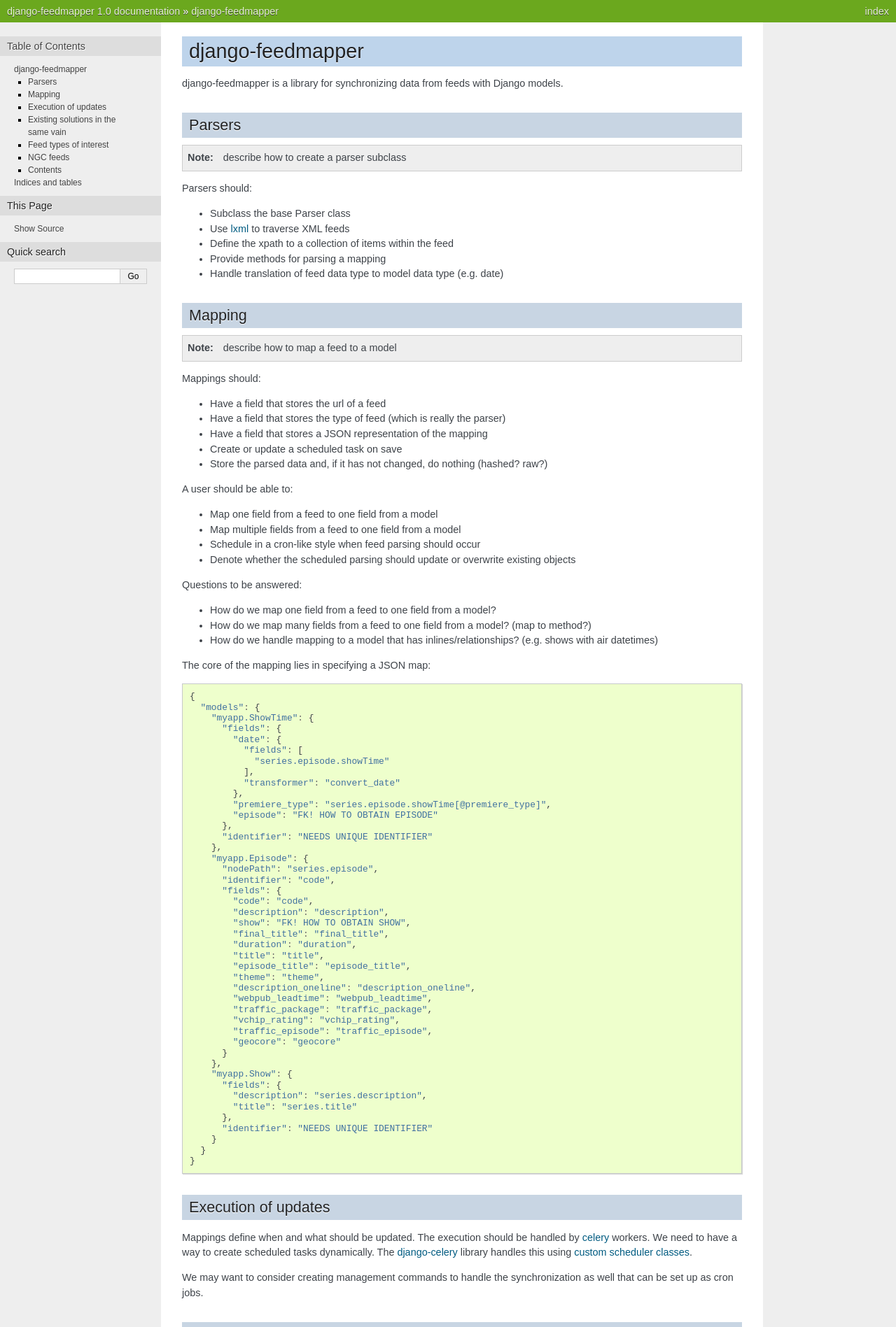
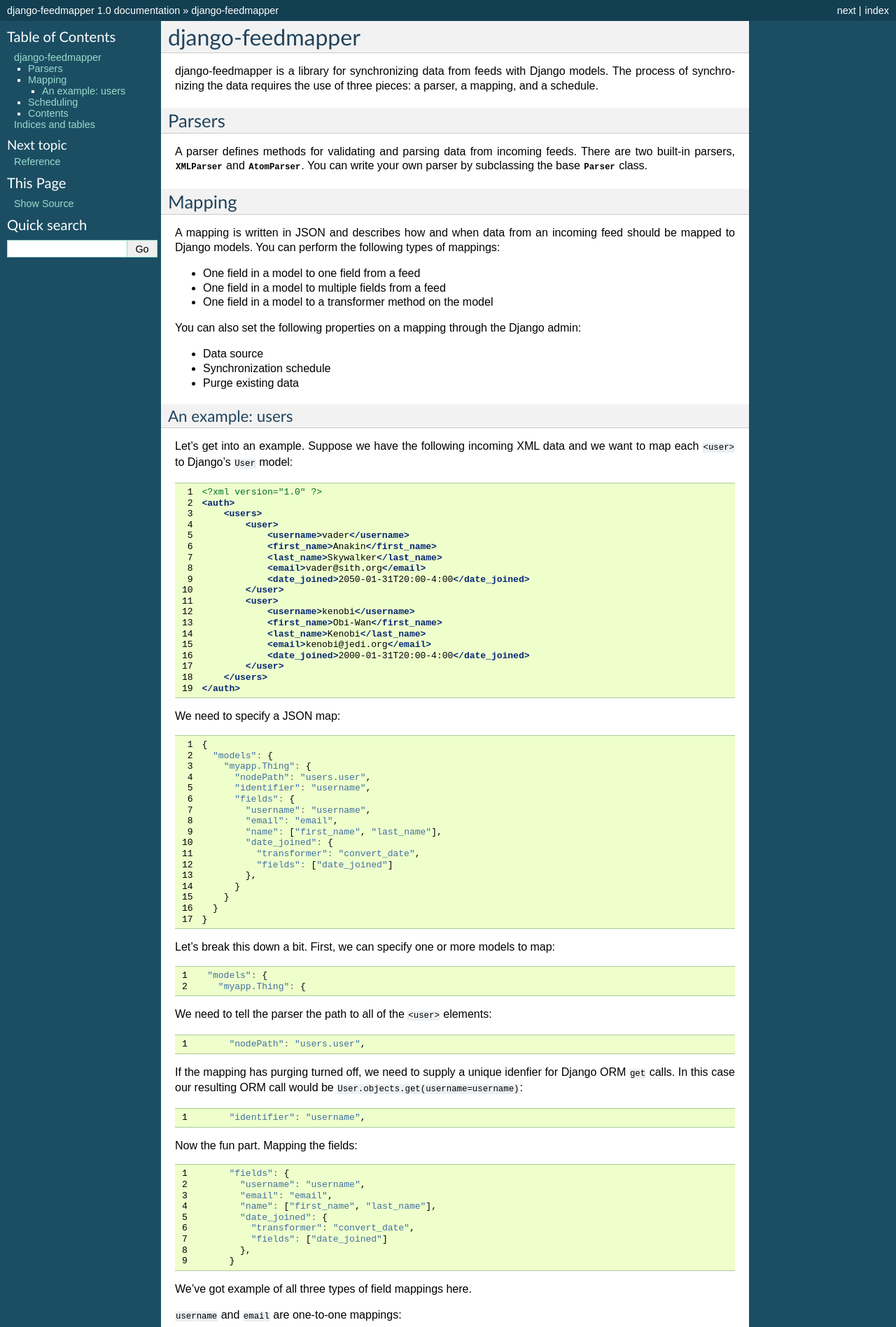
Before and after one commit to richleland/django-feedmapper, a Sphinx documentation site: the page built from docs/source/index.rst, in a window 1280 px wide. Shown: the top 1897 px of the page at 70% size. Built offline with Sphinx 7.4.7, drawn with Linux system fonts in a browser that asks for light colours; some of the changed text lies outside the part shown.

Commit message:
[VII-30, VII-32] tweaks to docs to reflect code

```diff
--- a/docs/source/conf.py
+++ b/docs/source/conf.py
@@ -16,7 +16,9 @@
 # If extensions (or modules to document with autodoc) are in another directory,
 # add these directories to sys.path here. If the directory is relative to the
 # documentation root, use os.path.abspath to make it absolute, like shown here.
-#sys.path.insert(0, os.path.abspath('.'))
+SPHINX_ROOT = os.path.dirname(__file__)
+APP_PATH = os.path.abspath(os.path.join(SPHINX_ROOT, '../../feedmapper'))
+sys.path.insert(0, APP_PATH)
 
 # -- General configuration -----------------------------------------------------
 
@@ -91,7 +93,7 @@
 
 # The theme to use for HTML and HTML Help pages.  See the documentation for
 # a list of builtin themes.
-html_theme = 'nature'
+html_theme = 'default'
 
 # Theme options are theme-specific and customize the look and feel of a theme
 # further.  For a list of options available for each theme, see the
--- a/docs/source/index.rst
+++ b/docs/source/index.rst
@@ -1,101 +1,147 @@
 django-feedmapper
 =================
 
-django-feedmapper is a library for synchronizing data from feeds with Django models.
+django-feedmapper is a library for synchronizing data from feeds with Django models. The process of synchronizing the data requires the use of three pieces: a parser, a mapping, and a schedule.
 
 Parsers
 *******
 
-.. note:: describe how to create a parser subclass
-
-Parsers should:
-
-* Subclass the base Parser class
-* Use `lxml`_ to traverse XML feeds
-* Define the xpath to a collection of items within the feed
-* Provide methods for parsing a mapping
-* Handle translation of feed data type to model data type (e.g. date)
-
-.. _lxml: http://lxml.de/
+A parser defines methods for validating and parsing data from incoming feeds. There are two built-in parsers, :py:class:`~feedmapper.parsers.XMLParser` and :py:class:`~feedmapper.parsers.AtomParser`. You can write your own parser by subclassing the base :py:class:`~feedmapper.parsers.Parser` class.
 
 Mapping
 *******
 
-.. note:: describe how to map a feed to a model
+A mapping is written in JSON and describes how and when data from an incoming feed should be mapped to Django models. You can perform the following types of mappings:
 
-Mappings should:
+* One field in a model to one field from a feed
+* One field in a model to multiple fields from a feed
+* One field in a model to a transformer method on the model
 
-* Have a field that stores the url of a feed
-* Have a field that stores the type of feed (which is really the parser)
-* Have a field that stores a JSON representation of the mapping
-* Create or update a scheduled task on save
-* Store the parsed data and, if it has not changed, do nothing (hashed? raw?)
+You can also set the following properties on a mapping through the Django admin:
 
-A user should be able to:
+* Data source
+* Synchronization schedule
+* Purge existing data
 
-* Map one field from a feed to one field from a model
-* Map multiple fields from a feed to one field from a model
-* Schedule in a cron-like style when feed parsing should occur
-* Denote whether the scheduled parsing should update or overwrite existing objects
+An example: users
+-----------------
 
-Questions to be answered:
+Let's get into an example. Suppose we have the following incoming XML data and we want to map each ``<user>`` to Django's ``User`` model:
 
-* How do we map one field from a feed to one field from a model?
-* How do we map many fields from a feed to one field from a model? (map to method?)
-* How do we handle mapping to a model that has inlines/relationships? (e.g. shows with air datetimes)
+.. code-block:: xml
+   :linenos:
 
-The core of the mapping lies in specifying a JSON map:
+    <?xml version="1.0" ?>
+    <auth>
+        <users>
+            <user>
+                <username>vader</username>
+                <first_name>Anakin</first_name>
+                <last_name>Skywalker</last_name>
+                <email>vader@sith.org</email>
+                <date_joined>2050-01-31T20:00-4:00</date_joined>
+            </user>
+            <user>
+                <username>kenobi</username>
+                <first_name>Obi-Wan</first_name>
+                <last_name>Kenobi</last_name>
+                <email>kenobi@jedi.org</email>
+                <date_joined>2000-01-31T20:00-4:00</date_joined>
+            </user>
+        </users>
+    </auth>
+
+We need to specify a JSON map:
 
 .. code-block:: javascript
+   :linenos:
 
     {
       "models": {
-        "myapp.ShowTime": {
+        "myapp.Thing": {
+          "nodePath": "users.user",
+          "identifier": "username",
           "fields": {
-            "date": {
-              "fields": [
-                "series.episode.showTime"
-              ],
-              "transformer": "convert_date"
+            "username": "username",
+            "email": "email",
+            "name": ["first_name", "last_name"],
+            "date_joined": {
+              "transformer": "convert_date",
+              "fields": ["date_joined"]
             },
-            "premiere_type": "series.episode.showTime[@premiere_type]",
-            "episode": "FK! HOW TO OBTAIN EPISODE"
-          },
-          "identifier": "NEEDS UNIQUE IDENTIFIER"
-        },
-        "myapp.Episode": {
-          "nodePath": "series.episode",
-          "identifier": "code",
-          "fields": {
-            "code": "code",
-            "description": "description",
-            "show": "FK! HOW TO OBTAIN SHOW",
-            "final_title": "final_title",
-            "duration": "duration",
-            "title": "title",
-            "episode_title": "episode_title",
-            "theme": "theme",
-            "description_oneline": "description_oneline",
-            "webpub_leadtime": "webpub_leadtime",
-            "traffic_package": "traffic_package",
-            "vchip_rating": "vchip_rating",
-            "traffic_episode": "traffic_episode",
-            "geocore": "geocore"
           }
-        },
-        "myapp.Show": {
-          "fields": {
-            "description": "series.description",
-            "title": "series.title"
-          },
-          "identifier": "NEEDS UNIQUE IDENTIFIER"
         }
       }
     }
 
+Let's break this down a bit. First, we can specify one or more models to map:
 
-Execution of updates
-********************
+.. code-block:: javascript
+   :linenos:
+
+      "models": {
+        "myapp.Thing": {
+
+We need to tell the parser the path to all of the ``<user>`` elements:
+
+.. code-block:: javascript
+   :linenos:
+
+          "nodePath": "users.user",
+
+If the mapping has purging turned off, we need to supply a unique idenfier for Django ORM ``get`` calls. In this case our resulting ORM call would be ``User.objects.get(username=username)``:
+
+.. code-block:: javascript
+   :linenos:
+
+          "identifier": "username",
+
+Now the fun part. Mapping the fields:
+
+.. code-block:: javascript
+   :linenos:
+
+          "fields": {
+            "username": "username",
+            "email": "email",
+            "name": ["first_name", "last_name"],
+            "date_joined": {
+              "transformer": "convert_date",
+              "fields": ["date_joined"]
+            },
+          }
+
+We've got example of all three types of field mappings here.
+
+``username`` and ``email`` are one-to-one mappings:
+
+.. code-block:: javascript
+   :linenos:
+
+            "username": "username",
+            "email": "email",
+
+``name`` is mapped to multiple fields. The parser will concatenate these fields, putting a space between them:
+
+.. code-block:: javascript
+   :linenos:
+
+            "name": ["first_name", "last_name"],
+
+``date_joined`` uses a transformer, which is simply a method defined on your model to do some manipulation to the incoming data before inserting it in a field. Here we tell the parser that the ``date_joined`` field should map to the ``date_joined`` field in the XML but use the ``convert_date`` method to transform the incoming data:
+
+.. code-block:: javascript
+   :linenos:
+
+            "date_joined": {
+              "transformer": "convert_date",
+              "fields": ["date_joined"]
+            },
+
+Scheduling
+**********
+
+.. note:: DEV IS STILL IN PROGRESS FOR THIS. IT WILL CHANGE.
 
 Mappings define when and what should be updated. The execution should be handled by `celery`_ workers. We need to have a way to create scheduled tasks dynamically. The `django-celery`_ library handles this using `custom scheduler classes`_.
 
@@ -104,61 +150,6 @@
 .. _celery: http://celeryproject.org/
 .. _django-celery: http://packages.python.org/django-celery/
 .. _custom scheduler classes: http://docs.celeryproject.org/en/latest/userguide/periodic-tasks.html#using-custom-scheduler-classes
-
-Existing solutions in the same vain
-***********************************
-
-* http://www.feedjack.org/
-* https://github.com/tabo/feedjack
-* https://github.com/matagus/django-planet
-
-Feed types of interest
-**********************
-
-* `Atom`_
-* `NITF`_
-* `Prism`_
-* `RSS`_
-
-.. _Atom: http://en.wikipedia.org/wiki/Atom_(standard)
-.. _NITF: http://www.iptc.org/site/News_Exchange_Formats/NITF/
-.. _Prism: http://www.idealliance.org/specifications/prism/
-.. _RSS: http://en.wikipedia.org/wiki/Rss
-
-NGC feeds
-*********
-
-.. note:: remove this before finalizing application
-
-The XML from the NGC feed looks like the following:
-
-.. code-block:: xml
-
-    <?xml version="1.0" ?>
-    <channel_guide>
-        <series>
-            <title><![CDATA[	World's Toughest Prisons	]]></title>
-            <description><![CDATA[	No description available	]]></description>
-            <episode>
-                <code>276425</code>
-                <title><![CDATA[	World's Toughest Prisons [TV-14 LSV]	]]></title>
-                <final_title><![CDATA[	World's Toughest Prisons	]]></final_title>
-                <episode_title><![CDATA[	World's Toughest Prisons	]]></episode_title>
-                <vchip_rating><![CDATA[	TV-14 LSV	]]></vchip_rating>
-                <traffic_package>NISD</traffic_package>
-                <traffic_episode>3144</traffic_episode>
-                <description_oneline><![CDATA[	Go behind the bars of two of the worlds toughest prisons, including one run by the inmates.	]]></description_oneline>
-                <description><![CDATA[	NGC goes behind bars to see how inmates at two of the World's Toughest Prisons, Santa Martha in Mexico and Lurigancho in Peru, survive amid chaos, corruption and power struggles.  In Santa Martha, meet two former L.A. gang members who've formed an unlikely alliance to protect themselves. Then, at Lurigancho, authorities have handed over power to a council of inmate leaders. Meet two of these leaders, including a former head of a gang, and see how they maintain the fragile peace.	]]></description>
-                <duration>60M</duration>
-                <theme><![CDATA[	People & Places	]]></theme>
-                <geocore><![CDATA[	Science & Space	]]></geocore>
-                <webpub_leadtime>40</webpub_leadtime>
-                <showTime premiere_type="">2011-07-31T20:00-4:00</showTime>
-                <showTime premiere_type="">2011-07-31T23:00-4:00</showTime>
-                <showTime premiere_type="">2011-08-07T10:00-4:00</showTime>
-            </episode>
-        </series>
-    </channel_guide>
 
 Contents
 ********
```
Also changed, not shown: docs/source/reference.rst (added, +20 -0 lines), 1 other file.
